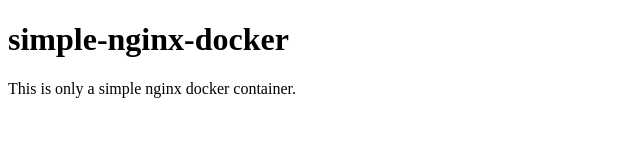
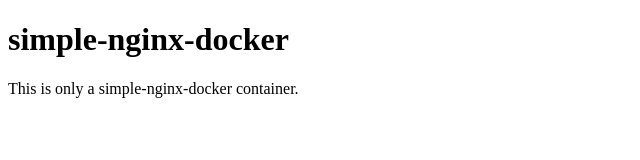
Before and after one commit to therickys93/simple-nginx, a plain HTML site: page index.html in a window 1280 px wide. Shown: the full height of the page, 0-640 px from the left. Drawn offline with Linux system fonts and the light colour scheme.

Commit message:
Update index.html

```diff
--- a/index.html
+++ b/index.html
@@ -5,6 +5,6 @@
   </head>
   <body>
     <h1>simple-nginx-docker</h1>
-    <p>This is only a simple nginx docker container.</p>
+    <p>This is only a simple-nginx-docker container.</p>
   </body>
 </html>
```
